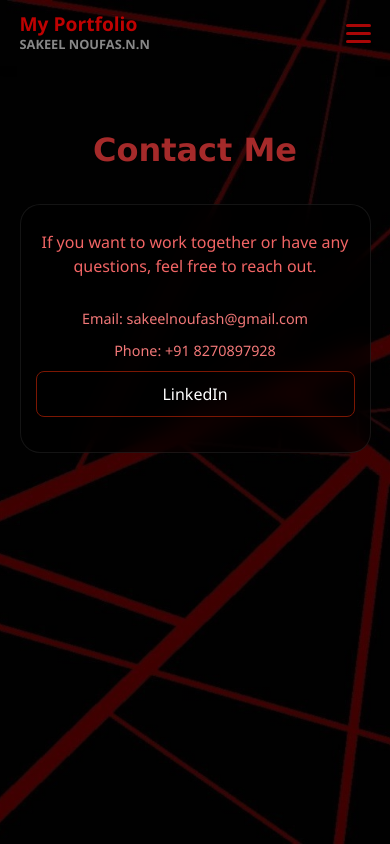
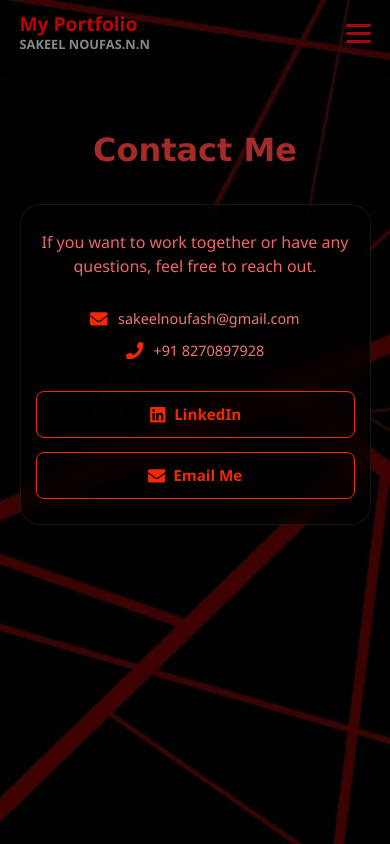
Before and after one commit to Sakeel1406/sakeel-noufas-Portfolio, a React (Vite) app: page /sakeel-noufas-Portfolio/contact in a window 390 px wide. Built offline with nearby package versions, Linux system fonts and the light colour scheme.

Commit message:
change the skill and contact page

```diff
--- a/package.json
+++ b/package.json
@@ -10,12 +10,12 @@
     "preview": "vite preview",
     "predeploy": "npm run build",
     "deploy": "gh-pages -d dist"
-
   },
   "dependencies": {
     "@reduxjs/toolkit": "^2.11.2",
     "react": "^19.2.0",
     "react-dom": "^19.2.0",
+    "react-icons": "^5.6.0",
     "react-redux": "^9.2.0",
     "react-router-dom": "^7.13.0"
   },
--- a/src/Contact/Contact.css
+++ b/src/Contact/Contact.css
@@ -1,65 +1,146 @@
 /* Container */
-.contact-container{
-  padding:120px 5%;
-  max-width:900px;
-  margin:auto;
-  color:white;
+.contact-container {
+  padding: 120px 5%;
+  max-width: 900px;
+  margin: auto;
+  color: white;
 }
 
 /* Title */
-.contact-title{
-  text-align:center;
-  font-size:2.5rem;
-  margin-bottom:60px;
-  font-family:'Lucida Sans', 'Lucida Sans Regular', 'Lucida Grande', 'Lucida Sans Unicode', Geneva, Verdana, sans-serif;
-  font-weight:bold;
+.contact-title {
+  text-align: center;
+  font-size: 2.5rem;
+  margin-bottom: 60px;
+  font-family: 'Lucida Sans', 'Lucida Sans Regular', 'Lucida Grande',
+    'Lucida Sans Unicode', Geneva, Verdana, sans-serif;
+  font-weight: bold;
   color: brown;
+}
+
+/* Card */
+.contact-card {
+  background: rgba(0, 0, 0, 0.65);
+  backdrop-filter: blur(12px);
+  border: 1px solid rgba(255, 255, 255, 0.08);
+  border-radius: 20px;
+  padding: 40px;
+  text-align: center;
+}
+
+.contact-card:hover {
+  transform: translateY(-6px);
+  border-color: #f12a02;
+  box-shadow: 0 8px 30px rgba(241, 42, 2, 0.2);
+}
+
+/* Text */
+.contact-text {
+  color: #f26565;
+  margin-bottom: 30px;
+  font-size: 1.1rem;
+}
+
+/* Contact info */
+.contact-info p {
+  margin: 10px 0;
+  color: #f27878;
+  display: flex;
+  align-items: center;
+  justify-content: center;
+  gap: 10px;
+  font-size: 1rem;
+}
+
+/* Inline icon inside info text */
+.contact-icon {
+  font-size: 1.1rem;
+  color: #f12a02;
+  flex-shrink: 0;
 
 }
 
-/* Card */
-.contact-card{
-  background:rgba(0,0,0,0.65);
-  backdrop-filter:blur(12px);
-  border:1px solid rgba(255,255,255,0.08);
-  border-radius:20px;
-  padding:40px;
-  text-align:center;
+/* .contact-icon :hover {
+  box-shadow: 0 4px 20px rgba(241, 42, 2, 0.35);
+  color: #f12a02;
+} */
+
+/* Links row */
+.contact-links {
+  display: flex;
+  flex-wrap: wrap;
+  justify-content: center;
+  gap: 14px;
+  margin-top: 30px;
 }
 
-/* Text */
-.contact-text{
-  color:#f26565;
-  margin-bottom:30px;
-  font-size:1.1rem;
+/* Each link button */
+.contact-link {
+  display: inline-flex;
+  align-items: center;
+  gap: 8px;
+  padding: 11px 24px;
+  border: 1.5px solid #f12a02;
+  border-radius: 8px;
+  text-decoration: none;
+  color: #f12a02;
+  font-size: 0.95rem;
+  font-weight: 600;
+  transition: 0.3s;
 }
 
-/* Contact info */
-.contact-info p{
-  margin:10px 0;
-  color: #f27878;
+.contact-link:hover {
+  background: #f12a02;
+  color: #ffffff;
+  box-shadow: 0 4px 20px rgba(241, 42, 2, 0.35);
 }
 
-/* Links */
-.contact-link{
-  display:inline-block;
-  margin:10px;
-  padding:10px 20px;
-  border:1px solid #7c1703;
-  border-radius:8px;
-  text-decoration:none;
-  color:white;
-  transition:0.3s;
+/* Icon inside link button */
+.link-icon {
+  font-size: 1.1rem;
+  color: #f12a02;
+}
+.contact-link:hover .link-icon {
+  color: #ffffff; /* Icon turns white when button is hovered */
+}
+/* ─── Footer ─── */
+.footer {
+  background: rgba(0, 0, 0, 0.75);
+  border-top: 1px solid rgba(255, 255, 255, 0.07);
+  padding: 22px 5%;
+  display: flex;
+  align-items: center;
+  justify-content: space-between;
+  flex-wrap: wrap;
+  gap: 14px;
 }
 
-.contact-link:hover{
-  background:#661201;
+.footer-copy {
+  color: rgba(255, 255, 255, 0.4);
+  font-size: 0.88rem;
 }
 
-/* --- Contact Section Media Queries --- */
+.footer-links {
+  display: flex;
+  align-items: center;
+  gap: 18px;
+}
+
+.footer-link {
+  color: rgba(255, 255, 255, 0.55);
+  font-size: 1.35rem;
+  transition: 0.25s;
+  text-decoration: none;
+}
+
+.footer-link:hover {
+  color: #f12a02;
+  transform: translateY(-2px);
+}
+
+/* ─── Media Queries ─── */
 @media (max-width: 768px) {
   .contact-container {
-        padding: 60px 5%; /* Reduces top space */
+    padding: 60px 5%;
   }
 
   .contact-title {
@@ -68,7 +149,7 @@
   }
 
   .contact-card {
-        padding: 25px 15px; /* Narrower padding for small screens */
+    padding: 25px 15px;
   }
 
   .contact-text {
@@ -76,16 +157,20 @@
   }
 
   .contact-link {
-        display: block; /* Stacks links vertically on mobile */
-        margin: 10px 0;
-        width: 100%;    /* Full-width buttons are easier to tap */
+    width: 100%;
+    justify-content: center;
+  }
+
+  .footer {
+    flex-direction: column;
+    align-items: center;
     text-align: center;
   }
 }
 
 @media (max-width: 480px) {
   .contact-info p {
-        font-size: 0.9rem; /* Prevents long email addresses from breaking the layout */
-        word-wrap: break-word; /* Forces long text to wrap if needed */
+    font-size: 0.9rem;
+    word-wrap: break-word;
   }
 }
--- a/src/Contact/Contact.jsx
+++ b/src/Contact/Contact.jsx
@@ -1,4 +1,5 @@
 import React from "react";
+import { FaEnvelope, FaPhone, FaLinkedin, FaGithub } from "react-icons/fa";
 import "./Contact.css";
 
 const Contact = () => {
@@ -14,19 +15,45 @@ const Contact = () => {
         </p>
 
         <div className="contact-info">
+          <p>
+            <FaEnvelope className="contact-icon" />
+            sakeelnoufash@gmail.com
+          </p>
+          <p>
+            <FaPhone className="contact-icon" />
+            +91 8270897928
+          </p>
+        </div>
 
-          <p>Email: sakeelnoufash@gmail.com</p>
-          <p>Phone: +91 8270897928</p>
-
+        <div className="contact-links">
           <a
             href="https://www.linkedin.com/in/sakeelnoufas"
             target="_blank"
             rel="noreferrer"
             className="contact-link"
           >
+            <FaLinkedin className="link-icon" />
             LinkedIn
           </a>
 
+          <a
+            href="mailto:sakeelnoufash@gmail.com"
+            className="contact-link"
+          >
+            <FaEnvelope className="link-icon" />
+            Email Me
+          </a>
+
+          {/* Replace with your actual GitHub username
+          <a
+            href="https://github.com/sakeel1406"
+            target="_blank"
+            rel="noreferrer"
+            className="contact-link"
+          >
+            <FaGithub className="link-icon" />
+            GitHub
+          </a> */}
         </div>
 
       </div>
--- a/src/Skills/Skills.jsx
+++ b/src/Skills/Skills.jsx
@@ -1,18 +1,28 @@
 import React, { useState } from "react";
+import {
+  FaHtml5,
+  FaCss3Alt,
+  FaJs,
+  FaReact,
+  FaNodeJs,
+  FaGitAlt,
+  FaBootstrap,
+} from "react-icons/fa";
+import { SiMongodb } from "react-icons/si";
 import "./Skills.css";
 
 const Skill = () => {
   const [activeCert, setActiveCert] = useState(null);
 
   const skills = [
-    "HTML",
-    "CSS",
-    "JavaScript",
-    "React",
-    "Node.js",
-    "MongoDB",
-    "Git",
-    "Bootstrap",
+    { name: "HTML",       icon: <FaHtml5 />,     color: "#e34f26" },
+    { name: "CSS",        icon: <FaCss3Alt />,    color: "#1572b6" },
+    { name: "JavaScript", icon: <FaJs />,         color: "#f7df1e" },
+    { name: "React",      icon: <FaReact />,      color: "#61dafb" },
+    { name: "Node.js",    icon: <FaNodeJs />,     color: "#3c873a" },
+    { name: "MongoDB",    icon: <SiMongodb />,    color: "#47a248" },
+    { name: "Git",        icon: <FaGitAlt />,     color: "#f05032" },
+    { name: "Bootstrap",  icon: <FaBootstrap />,  color: "#7952b3" },
   ];
 
   const certifications = [
@@ -41,11 +51,14 @@ const Skill = () => {
       <div className="skill-grid">
         {skills.map((skill, index) => (
           <div className="skill-card" key={index}>
-            <p className="skill-name">{skill}</p>
+            <span className="skill-icon" style={{ color: skill.color }}>
+              {skill.icon}
+            </span>
+            <p className="skill-name">{skill.name}</p>
           </div>
         ))}
       </div>
-      <br />
+      <br/>
       <br/>
       <br/>
       <br/>
```
Also changed, not shown: 1 other file (tests, documents, lock files or other folders). Lines whose indentation alone changed are shown as unchanged.
